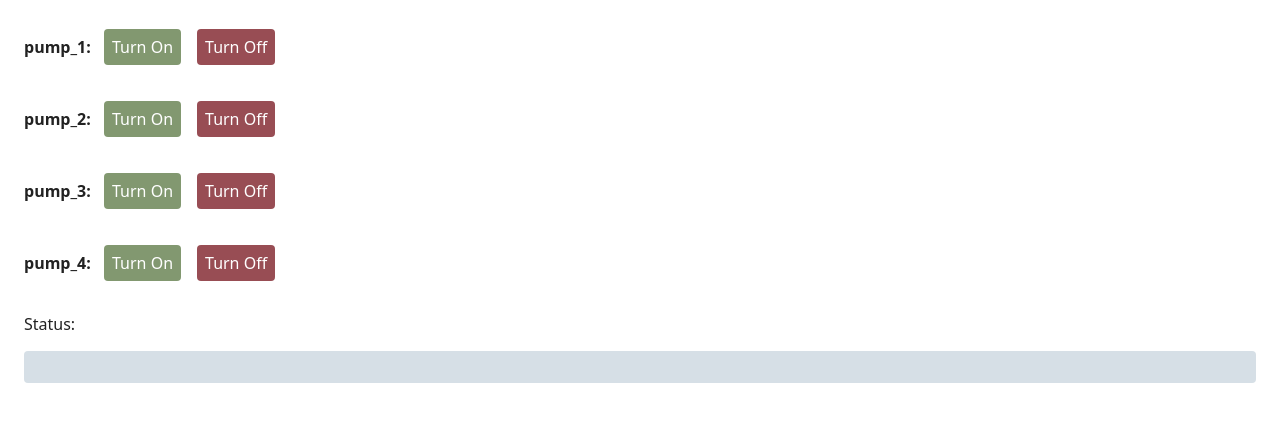
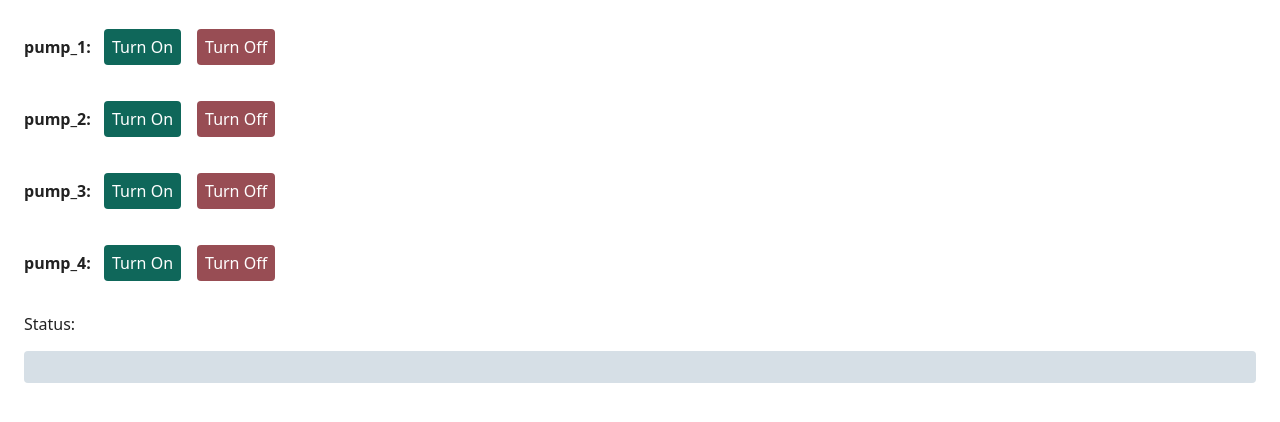
Before and after one commit to sedenardi/gardenpi, a website: page src/app/index.html in a window 1280 px wide. Shown: the part 62-484 px from the top of the page. Drawn offline with Linux system fonts and the light colour scheme; no server answers.

Commit message:
improve green button color

```diff
--- a/src/app/site.css
+++ b/src/app/site.css
@@ -34,10 +34,10 @@ button[disabled] {
   opacity: .5;
 }
 button.button-green {
-  background-color: #829870;
+  background-color: #0F675A;
 }
 button.button-green:hover:not([disabled]) {
-  background-color: #617254;
+  background-color: #004740;
 }
 button.button-red {
   background-color: #984d54;
```
